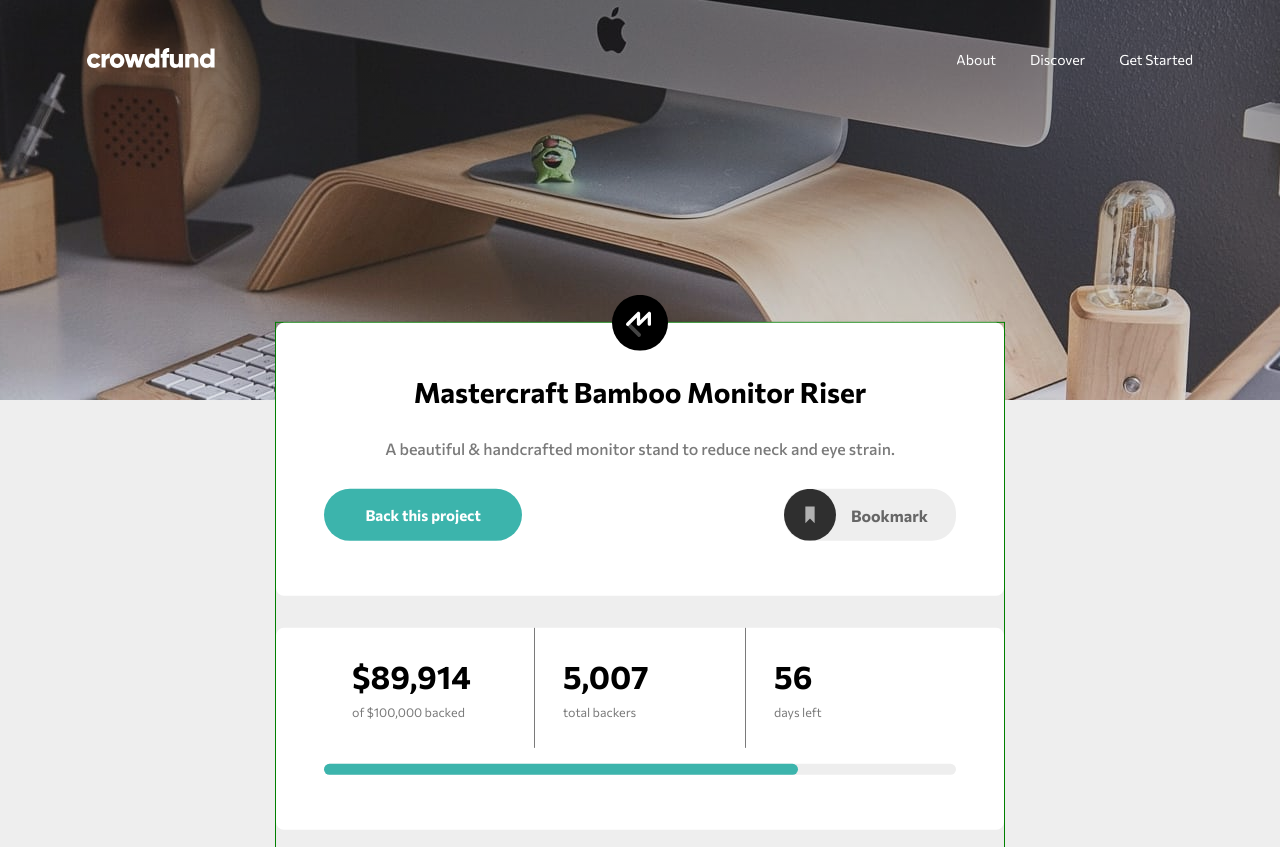
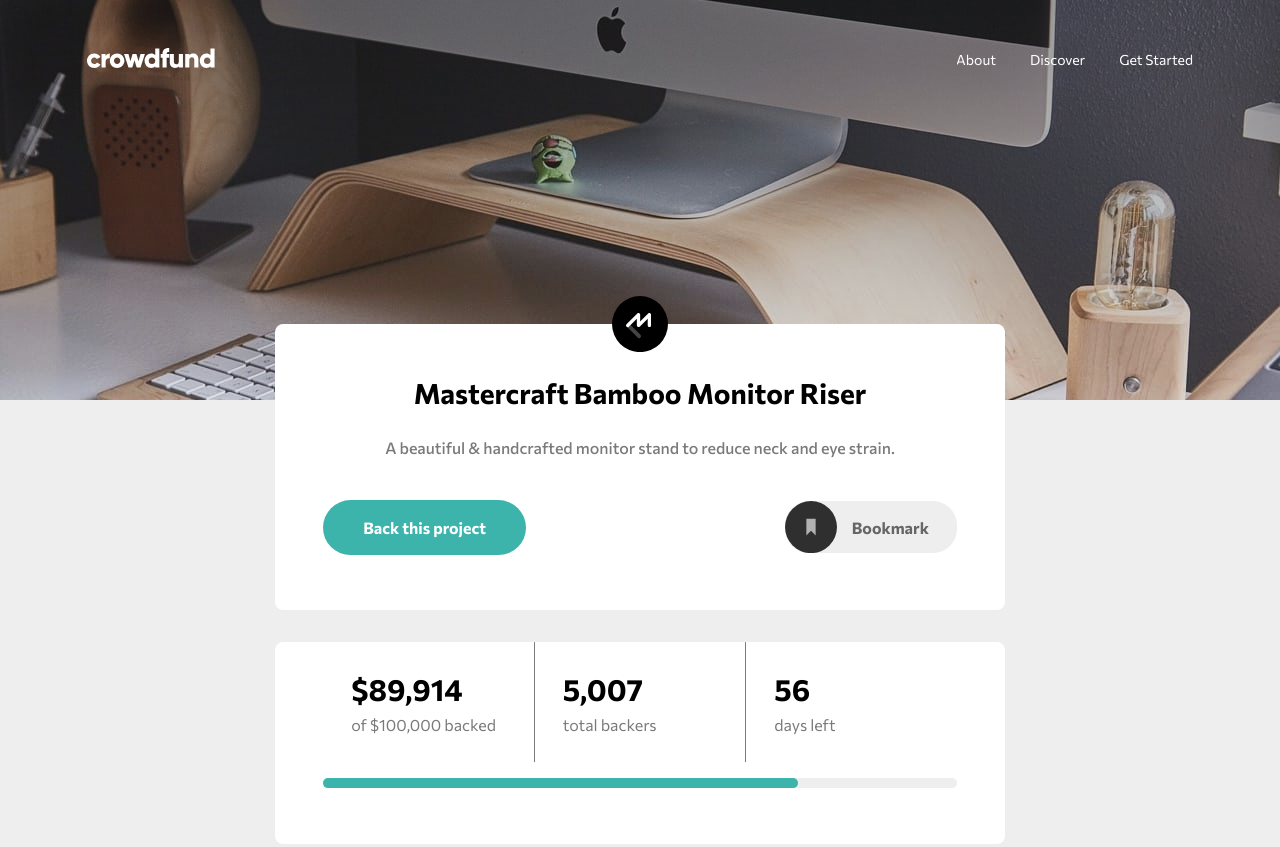
Before and after one commit to SAM-dev-pixel/crowdfunding-product-page-main, a plain HTML site: page index.html in a window 1280 px wide. Shown: the top 847 px of the page. Drawn offline with nearby package versions, Linux system fonts and the light colour scheme.

Commit message:
update style

```diff
--- a/style.css
+++ b/style.css
@@ -234,7 +234,7 @@ img {
   position: relative;
   left: 50%;
   transform: translate(-50%, -5%);
-  border: 1px solid green;
+  /* border: 1px solid green; */
 }
 .top-icon {
   width: 3.5rem;
@@ -255,27 +255,27 @@ img {
   text-align: center;
 }
 .main-title {
-  font-size: 1.75rem;
+  font-size: clamp(1rem, 6vw, 1.75rem);
   font-weight: 700;
   color: var(--black);
 }
 .text {
-  font-size: 1rem;
+  font-size: clamp(0.65rem, 3.5vw, 1rem);
 }
-.header-sect p {
-  margin: 1.75em 0;
+.header-sect .text {
+  padding: 1.625em 0;
 }
 .btn-contain {
   display: flex;
   align-items: center;
   justify-content: space-between;
-  gap: 0.4em;
 }
 .btn-back {
-  font-size: 0.94rem;
+  /* font-size: 1rem; */
+  font-size: clamp(0.75rem, 4vw, 1rem);
   color: white;
   font-weight: 700;
-  padding: 1.126em 2.75em;
+  padding: 1.12em 2.5em;
   display: inline-block;
   border-radius: 2rem;
   background: var(--moderate-cyan);
@@ -299,6 +299,9 @@ img {
   /* #main > *:not(:first-child) {
     padding: 2.75em 3em;
   } */
+  .header-sect .text {
+    padding: 1.625em 0 2.5em;
+  }
   .btn-bookmark {
     padding-right: 1.75em;
     display: flex;
@@ -324,7 +327,7 @@ img {
   border-bottom: 0.0425rem solid var(--dark-gray);
 }
 .part p {
-  font-size: 2rem;
+  font-size: 1.875rem;
   color: var(--black);
   font-weight: 800;
   display: flex;
@@ -333,7 +336,7 @@ img {
   gap: 0.25em;
 }
 .part span {
-  font-size: 0.78rem;
+  font-size: 1rem;
   color: var(--dark-gray);
   font-weight: 400;
 }
```
